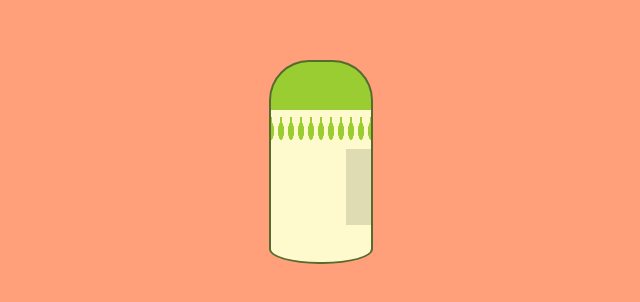
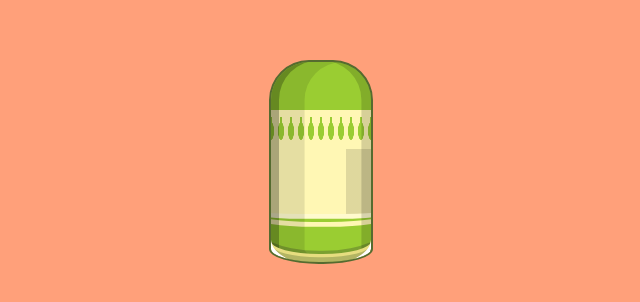
Before and after one commit to SnoozeLee/webDemos, a plain HTML site: page demo07bottle/bottle.html in a window 1280 px wide. Shown: the part 238-540 px from the top of the page, without its empty margins (319-959 px from the left). Drawn offline with Linux system fonts and the light colour scheme.

Commit message:
[feat] 瓶身基础打光

```diff
--- a/demo07bottle/bottle.css
+++ b/demo07bottle/bottle.css
@@ -13,14 +13,18 @@ body {
     left: 50%;
     transform: translateX(-50%) translateY(-50%);
     border: 2px solid darkolivegreen;
+    /* border-top: none; */
     height: 200px;
     width: 100px;
 
     /* 瓶子 标签 的 颜色 */
     /* 原作者此处darken了 */
-    background-color: lemonchiffon;
+    /* background-color: lemonchiffon; */
+    /* 直接从原图上取色了 */
+    background-color: #fff7b4;
 
     background-image:
+        /* 顶部瓶子的颜色 */
         /* 我也好奇这3em是哪里来的，为何不用百分比？ */
         linear-gradient(to bottom, yellowgreen 3em, transparent 3em),
         /* 一点暗部遮罩 */
@@ -51,5 +55,28 @@ body {
     border-bottom-left-radius: 50px 15px;
     border-bottom-right-radius: 50px 15px;
 
+    box-shadow:
+        /* 左下角高光 */
+        inset 1em -.6em 0 -1em white,
+        /* 右下角高光 */
+        inset -1em -.6em 0 -1em white,
+        /* 底部一小段液体 */
+        inset 0 -.3em 0 0 rgba(85, 107, 47, 0.349),
+        inset 0 -.5em 0 #e6dd7f,
 
+        /* 左侧阴影 */
+        inset .6em 0 0 -.1em rgba(0, 0, 0, 0.26),
+        inset 2.1em 0 0 rgba(0, 0, 0, 0.1),
+        /* 右侧阴影 */
+        inset -.7em 0 0 -.1em rgba(0, 0, 0, 0.158),
+
+        /* 底部阴影 - 在底部一小段液体的上面 */
+        inset 0 -2.2em 0 -1.5em rgba(85, 107, 47, 0.459),
+
+        /* 便签的下面以及标签下面的瓶子颜色 */
+        inset 0 -7.2em 0 -5em yellowgreen,
+        inset 0 -7.7em 0 -5.2em #fff7b4,
+        inset 0 -9.2em 0 -6.5em yellowgreen,
+        inset 0 -10em 0 -7em lemonchiffon
+    ;
 }
```
